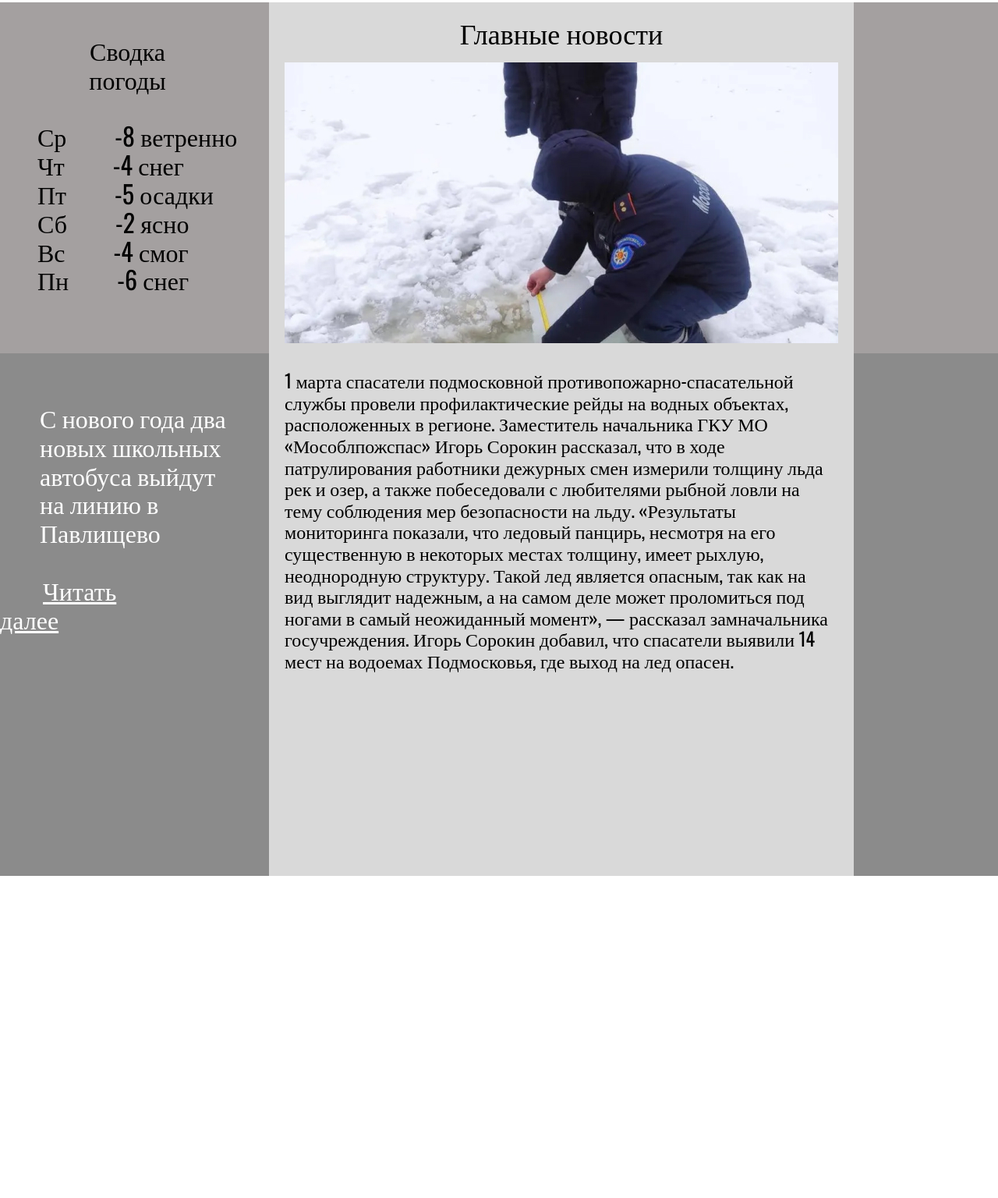
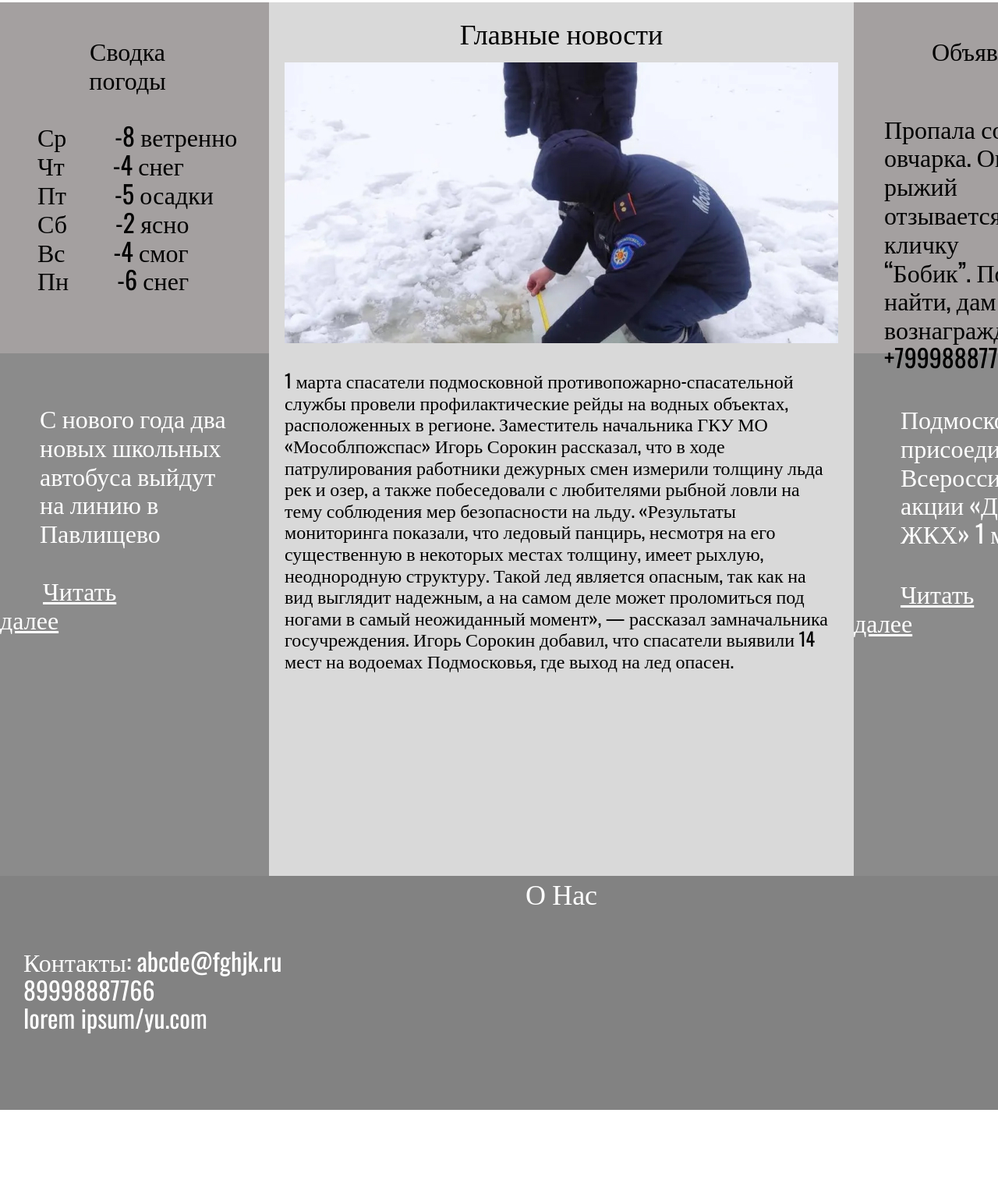
Before and after one commit to Ivan-mikhailov10/Ivan-mikhailov10.github.io, a plain HTML site: page index.html in a window 1280 px wide. Shown: the part 374-1910 px from the top of the page at 78% size. Before the commit the page ends 1820 px from the top, so only its background shows below. Drawn offline with nearby package versions, Linux system fonts and the light colour scheme.

Commit message:
Add files via upload

```diff
--- a/index.html
+++ b/index.html
@@ -37,8 +37,15 @@
       <img src="img/photo.jpg" alt=""><br>
         <p class="main-text">1 марта спасатели подмосковной противопожарно-спасательной службы провели профилактические рейды на водных объектах, расположенных в регионе. Заместитель начальника ГКУ МО «Мособлпожспас» Игорь Сорокин рассказал, что в ходе патрулирования работники дежурных смен измерили толщину льда рек и озер, а также побеседовали с любителями рыбной ловли на тему соблюдения мер безопасности на льду. «Результаты мониторинга показали, что ледовый панцирь, несмотря на его существенную в некоторых местах толщину, имеет рыхлую, неоднородную структуру. Такой лед является опасным, так как на вид выглядит надежным, а на самом деле может проломиться под ногами в самый неожиданный момент», — рассказал замначальника госучреждения. Игорь Сорокин добавил, что спасатели выявили 14 мест на водоемах Подмосковья, где выход на лед опасен.
         </p></main>
-    <aside class="sidebar_right"><aside class="sidebar_right_first"></aside><aside class="sidebar_right_second"></aside></aside>
-    <footer class="footer"></footer>
+    <aside class="sidebar_right"><aside class="sidebar_right_first"><center><div class="obyavlenia">Объявления</div></center><br>  <p class="losten-dog">Пропала собака,<br> овчарка. Окрас рыжий<br> отзывается на кличку<br> “Бобик”. Помогите<br> найти, дам<br> вознаграждение<br>
+      +79998887766</p></aside><aside class="sidebar_right_second"><p class="second-right-text">Подмосковье<br> присоединится к<br> Всероссийской<br> акции «Диктант<br> ЖКХ» 1 марта</p> <a href="" class="second-read-more">Читать далее</a></aside></aside>
+    <footer class="footer"><center><div class="about-us">О Нас</div></center><br>
+      <p class="contacs">Контакты: abcde@fghjk.ru<br>
+        89998887766<br>
+        lorem ipsum/yu.com</p> <p class="look-work">Ищем редакторов для нашего издания, обратный<br>
+          адрес для обращения: rabota@work.ru. Желательно<br>
+          иметь портфолио ваших работ </p>
+    </footer>
  </div>
 
 
--- a/style.css
+++ b/style.css
@@ -2,6 +2,7 @@
 
 .page-container{
   max-width: 1440px;
+  max-height: 1823px;
   margin: 0 auto;
   display: grid;
   grid-template-areas:
@@ -159,3 +160,67 @@ margin: 17px 240px 0px 240px;
   width: 62px;
   display: inline-block;
 }
+
+.sidebar_right_first{
+  font-family: 'Oswald';
+  font-style: normal;
+  font-weight: 400;
+  font-size: 32px;
+}
+
+.obyavlenia{
+  margin: 0;
+  padding: 43px 100px 26px 100px;
+}
+
+.losten-dog{
+  margin: 0;
+  padding: 0px 36px 5px 39px;
+}
+
+.second-right-text{
+  margin: 0;
+  padding: 65px 31px 40px 60px;
+  color: #fff;
+}
+
+.sidebar_right_second{
+  font-family: Oswald;
+font-size: 32px;
+font-weight: 400;
+}
+
+.second-read-more{
+    margin: 50px 124px 319px 60px;
+    color: #fff;
+}
+
+.footer{
+  width: 1440px;
+  height: 300px;
+  background: #828282;
+}
+
+.about-us{
+  font-family: Oswald;
+  font-size: 36px;
+  font-weight: 400;
+  color: #FFFFFF;
+}
+
+.contacs{
+  font-family: Oswald;
+  font-size: 32px;
+  font-weight: 400;
+  color: #FFFFFF;
+  text-align: left;
+  margin: 31px 62px 98px 30px;
+}
+.look-work{
+  font-family: Oswald;
+  font-size: 32px;
+  font-weight: 400;
+  color: #FFFFFF;
+  text-align: center;
+  margin: 31px 78px 98px 62px;
+}
```
